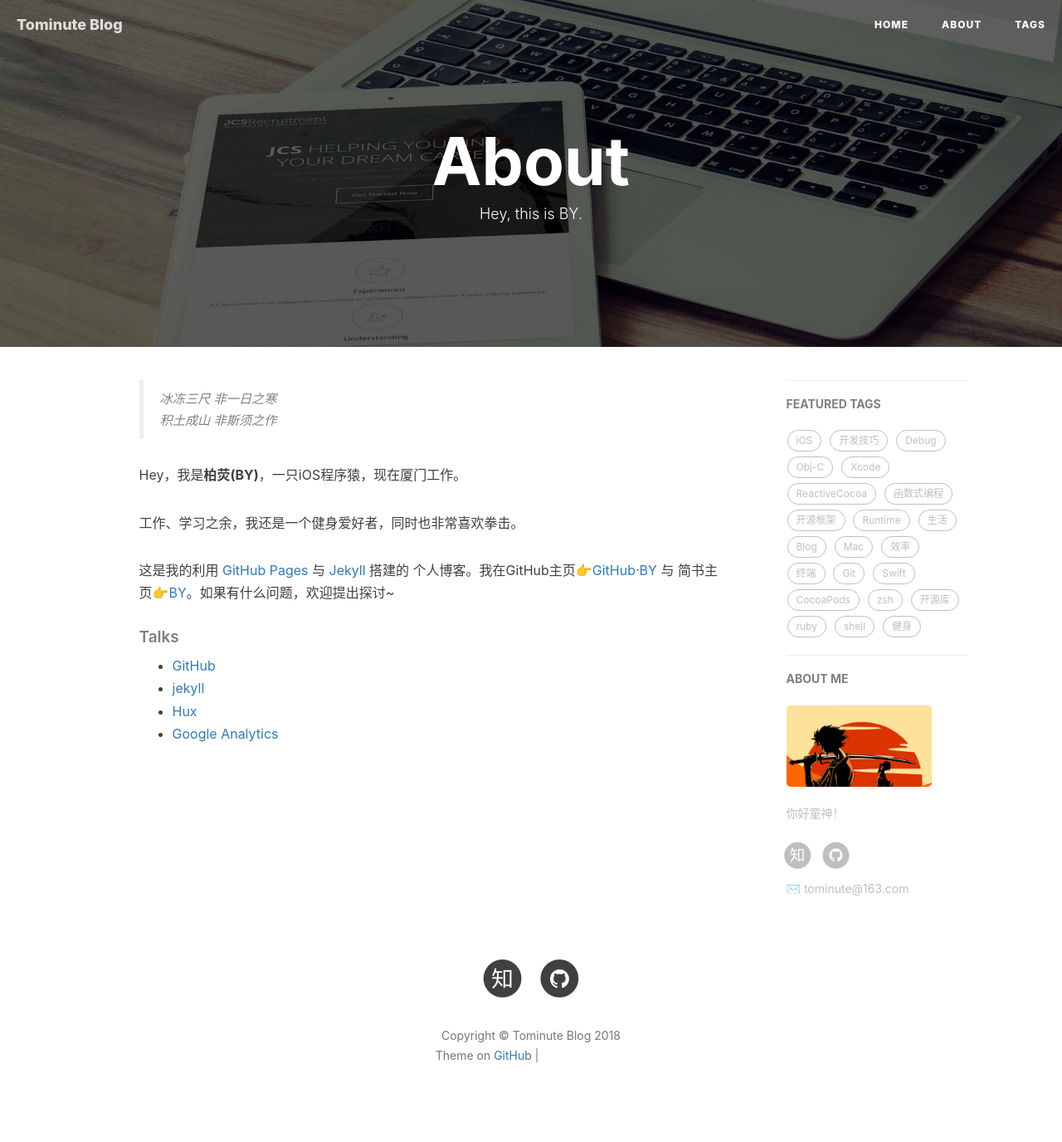
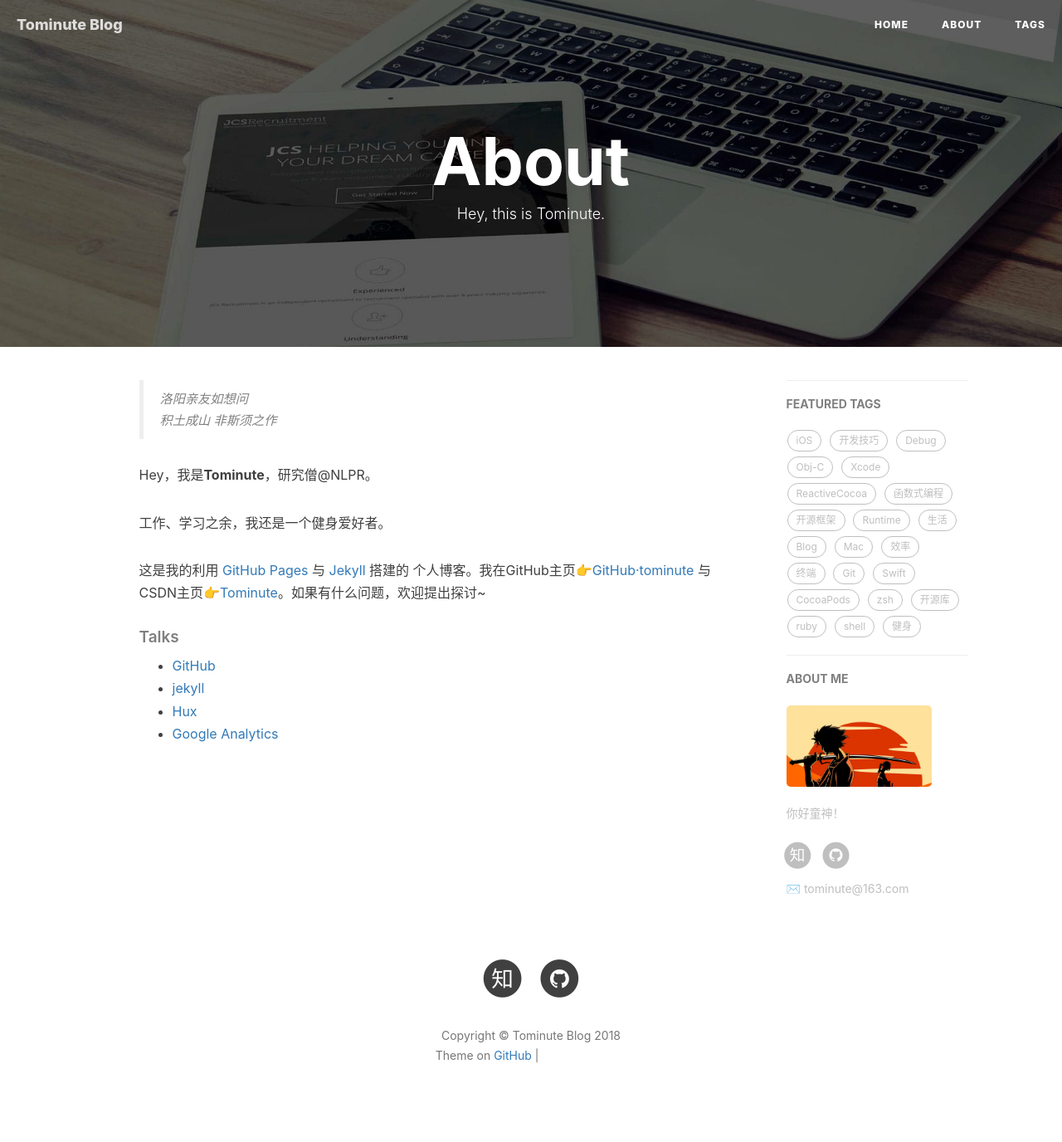
Before and after one commit to tominute/tominute.github.io, a Jekyll site: the page built from about.html, in a window 1280 px wide. Shown: the whole page at 83% size. Built offline with Jekyll 4.4.1, drawn with Linux system fonts in a browser that asks for light colours; nearby versions of some CDN libraries; comment, search, counter and statistics services are not loaded; grey boxes are pictures that could not be loaded.

Commit message:
Update about.html

```diff
--- a/about.html
+++ b/about.html
@@ -1,7 +1,7 @@
 ---
 layout: page
 title: "About"
-description: "Hey, this is BY."
+description: "Hey, this is Tominute."
 header-img: "img/post-bg-rwd.jpg"
 ---
 
@@ -15,14 +15,14 @@
 <div class="zh post-container">
 
     <!--copied from markdown -->
-    <blockquote><p>冰冻三尺 非一日之寒<br>
+    <blockquote><p>洛阳亲友如想问<br>
     积土成山 非斯须之作</p></blockquote>
 
-    <p>Hey，我是<strong>柏荧(BY)</strong>，一只iOS程序猿，现在厦门工作。</p>
+    <p>Hey，我是<strong>Tominute</strong>，研究僧@NLPR。</p>
 
-    <p>工作、学习之余，我还是一个健身爱好者，同时也非常喜欢拳击。</p>
+    <p>工作、学习之余，我还是一个健身爱好者。</p>
 
-    <p>这是我的利用 <a href="https://pages.github.com/">GitHub Pages</a> 与 <a href="http://jekyll.com.cn/">Jekyll</a> 搭建的 个人博客。我在GitHub主页<a href="https://github.com/qiubaiying">👉GitHub·BY</a> 与 简书主页<a href="https://http://www.jianshu.com/u/e71990ada2fd">👉BY</a>。如果有什么问题，欢迎提出探讨~</p>
+    <p>这是我的利用 <a href="https://pages.github.com/">GitHub Pages</a> 与 <a href="http://jekyll.com.cn/">Jekyll</a> 搭建的 个人博客。我在GitHub主页<a href="https://github.com/tominute">👉GitHub·tominute</a> 与 CSDN主页<a href="https://blog.csdn.net/sinat_27318881">👉Tominute</a>。如果有什么问题，欢迎提出探讨~</p>
 
     <p></p>
 
```
